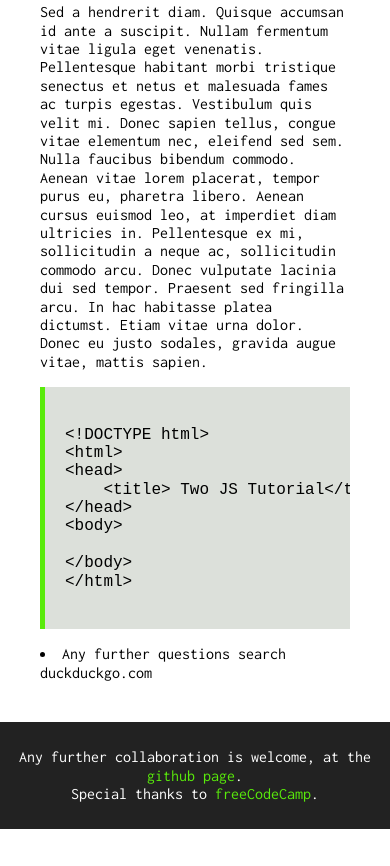
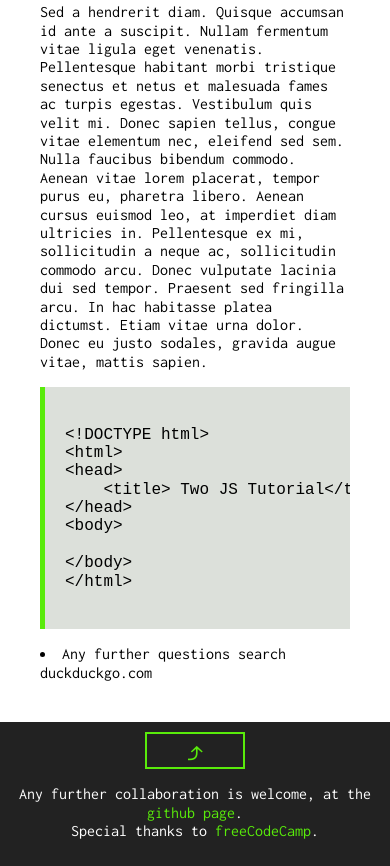
Before and after one commit to santiago-rodrig/tec-doc-page, a plain HTML site: page index.html in a window 390 px wide. Shown: the part 4596-5462 px from the top of the page. Before the commit the page ends 5425 px from the top, so only its background shows below. Drawn offline with Linux system fonts and the light colour scheme.

Commit message:
added btn for mobile screens

```diff
--- a/index.html
+++ b/index.html
@@ -129,6 +129,7 @@
 	  <li>Any further questions search duckduckgo.com</li>
 	</section>
 		<footer>
+			<a href="#Moving_around" class="btnUp">&#10548;</a>
 			<p>Any further collaboration is welcome, at the <a href="https://github.com/santiago-rodrig/tec-doc-page" target="_blank">github page</a>.</br>Special thanks to <a href="https://www.freecodecamp.org/" target="_blank">freeCodeCamp</a>.</p></footer>
       </main>
     </div>
--- a/main.css
+++ b/main.css
@@ -68,6 +68,15 @@ footer {
   width: 100%;
   left: 0;
 }
+.btnUp {
+  display: block;
+  font-size: 1.8em;
+  color: #59eb0b;
+  background-color: #222;
+  border: 2px solid #59eb0b;
+  width: 100px;
+  margin: 0 auto;
+}
 @media only screen and (min-width: 768px) {
   nav#navbar {
     display: flex;
@@ -81,4 +90,7 @@ footer {
     height: 100vh;
     overflow: auto;
   }
+  .btnUp {
+    display: none;
+  }
 }
```
